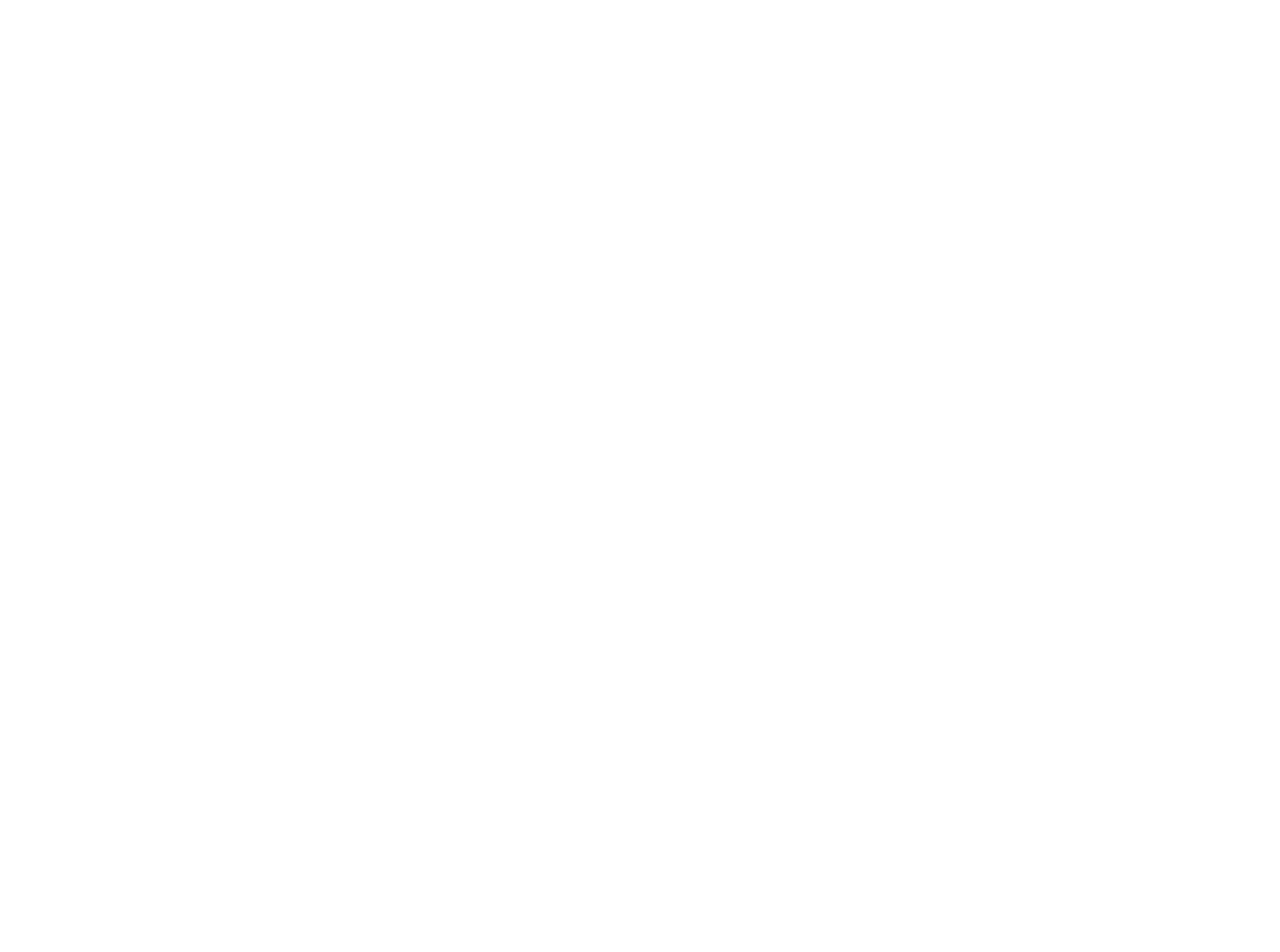
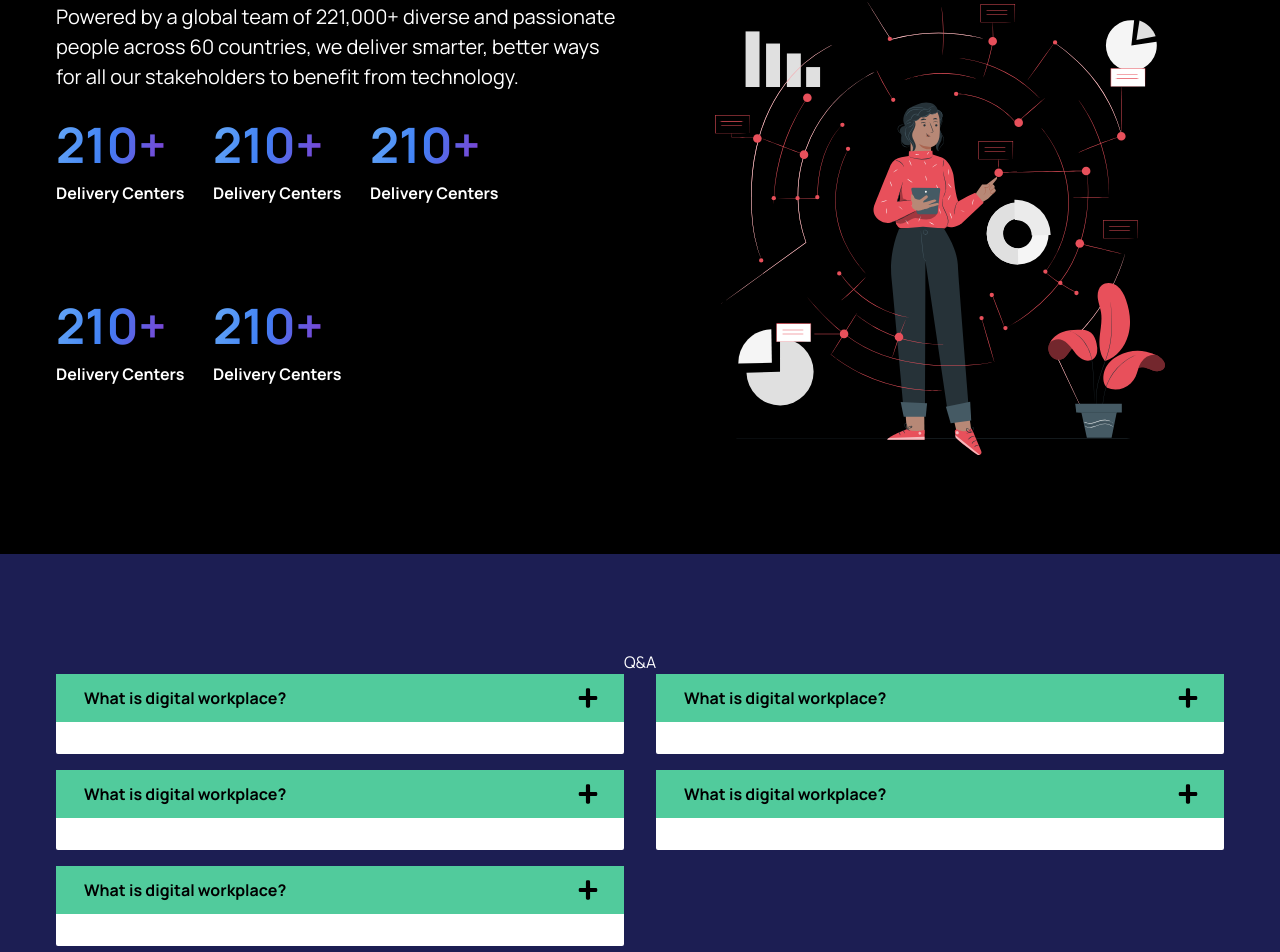
Before and after one commit to TanithFlory/aether-byte, a Next.js app: page /web-development in a window 1280 px wide. Shown: the part 2256-3208 px from the top of the page. Before the commit the page ends 2162 px from the top, so only its background shows below. Built offline with nearby package versions, Linux system fonts and the light colour scheme.

Commit message:
qna section

```diff
--- a/src/app/Components/Carousel/Carousel.tsx
+++ b/src/app/Components/Carousel/Carousel.tsx
@@ -44,7 +44,7 @@
   }
 
   return (
-    <SectionWrapper className="text-black">
+    <SectionWrapper className="text-black py-24">
       <div className="max-w-[1200px] mx-auto relative overflow-hidden">
         <div>Title</div>
         <div style={{ width: `${dimensions.container}px` }}>
--- a/src/app/Components/Faq/Faq.tsx
+++ b/src/app/Components/Faq/Faq.tsx
@@ -11,10 +11,8 @@
           <h2 className="text-fs-600 font-bold">Frequently asked questions</h2>
         </div>
         <div className="max-w-[843px]">
-          {faqData.map(({ question, answer, id }) => {
-            return (
-              <FaqCard key={id} question={question} id={id} answer={answer} />
-            );
+          {faqData.map((item) => {
+            return <FaqCard key={item.id} {...item} length={faqData.length} />;
           })}
         </div>
       </WrapperDiv>
--- a/src/app/Components/Faq/FaqCard.tsx
+++ b/src/app/Components/Faq/FaqCard.tsx
@@ -4,14 +4,15 @@
   question: string;
   answer: string;
   id: number;
+  length: number;
 }
 
-function FaqCard({ question, answer, id }: IProps) {
+function FaqCard({ question, answer, id, length }: IProps) {
   const [expand, setExpand] = useState(false);
   return (
     <div
       className={`pb-4 mb-4 border-b-[#808080] ${
-        id < 5 ? "border-b-[1px]" : ""
+        id < length ? "border-b-[1px]" : ""
       }`}
     >
       <div
@@ -21,12 +22,8 @@
         onClick={() => setExpand((prev) => !prev)}
       >
         <div className="flex">
-          <div className="text-fs-400 font-bold">
-            0{id}
-          </div>
-          <div className="text-fs-400 font-bold px-10">
-            {question}
-          </div>
+          <div className="text-fs-400 font-bold">0{id}</div>
+          <div className="text-fs-400 font-bold px-10">{question}</div>
         </div>
         <div
           className={`scale-150 transition-transform duration-500 ease-in-out ${
--- /dev/null
+++ b/src/app/Components/QnA/QnA.tsx
@@ -0,0 +1,47 @@
+import { SectionWrapper, WrapperDiv } from "@/app/Utils/Wrappers";
+import QnACard from "./QnACard";
+
+type FaqCard = {
+  question: string;
+  answer: string;
+};
+
+interface IProps {
+  qnaCards: FaqCard[];
+}
+
+function QnA({ qnaCards }: IProps) {
+  console.log(
+    0,
+    Math.round(qnaCards.length / 2),
+    Math.round(qnaCards.length / 2),
+    qnaCards.length
+  );
+  return (
+    <SectionWrapper className="text-white bg-primary">
+      <WrapperDiv>
+        <div>
+          <h2>Q&A</h2>
+        </div>
+        <div className="flex max-md:flex-wrap">
+          <div className="px-4">
+            {qnaCards
+              .slice(0, Math.round(qnaCards.length / 2))
+              .map((item, index) => {
+                return <QnACard {...item} key={index} />;
+              })}
+          </div>
+          <div className="px-4">
+            {qnaCards
+              .slice(Math.round(qnaCards.length / 2), qnaCards.length)
+              .map((item, index) => {
+                return <QnACard {...item} key={index} />;
+              })}
+          </div>
+        </div>
+      </WrapperDiv>
+    </SectionWrapper>
+  );
+}
+
+export default QnA;
--- /dev/null
+++ b/src/app/Components/QnA/QnACard.tsx
@@ -0,0 +1,43 @@
+"use client";
+
+import { useState } from "react";
+import { AiOutlinePlus } from "react-icons/ai";
+
+interface IProps {
+  question: string;
+  answer: string;
+}
+
+function QnACard({ question, answer }: IProps) {
+  const [expand, setExpand] = useState(false);
+  return (
+    <div className="mb-4 border-b-[#808080] bg-white text-black  rounded-sm h-max">
+      <div
+        className={`flex items-center justify-between cursor-pointer hover:text-lightGreen ${
+          expand ? "text-lightGreen" : ""
+        }`}
+        onClick={() => setExpand((prev) => !prev)}
+      >
+        <div className="flex py-3 px-7 w-full justify-between items-center bg-lightGreen text-black">
+          <div className="text-fs-200 font-bold">{question}</div>
+          <div
+            className={`scale-150 transition-transform duration-500 ease-in-out ${
+              expand ? "rotate-[135deg]" : ""
+            }`}
+          >
+            <AiOutlinePlus className="stroke-[10%]" />
+          </div>
+        </div>
+      </div>
+      <div
+        className={`px-8 py-4 grid-transition font-bold grid grid-rows-[0fr] ${
+          expand ? "grid-rows-[1fr]" : ""
+        }`}
+      >
+        <p className="text-fs-200 font-light overflow-hidden">{answer}</p>
+      </div>
+    </div>
+  );
+}
+
+export default QnACard;
--- a/src/app/Components/WorkStats/WorkStats.tsx
+++ b/src/app/Components/WorkStats/WorkStats.tsx
@@ -1,9 +1,36 @@
 import { SectionWrapper, WrapperDiv } from "@/app/Utils/Wrappers";
-function WorkStats() {
+import images from "@/app/Constants/images";
+import Image from "next/image";
+interface stat {
+  count: string;
+  countName: string;
+}
+interface IProps {
+  stats: stat[];
+  title: string;
+}
+function WorkStats({ title, stats }: IProps) {
   return (
-    <SectionWrapper className="bg-primary">
-      <WrapperDiv>
-
+    <SectionWrapper className="bg-black">
+      <WrapperDiv className="max-md:flex-col-reverse max-md:items-center">
+        <div className="basis-[50%] max-w-[50%] px-4">
+          <h2 className="text-fs-300 mb-4">{title}</h2>
+          <div className="flex flex-wrap gap-3">
+            {stats.map(({ count, countName }, index) => {
+              return (
+                <div className="h-[145px] w-[145px] mb-6">
+                  <h2 className="text-fs-700 font-bold gradient-text">
+                    {count}
+                  </h2>
+                  <h2 className="text-fs-200 font-bold">{countName}</h2>
+                </div>
+              );
+            })}
+          </div>
+        </div>
+        <div className="basis-[50%] max-w-[50%] px-4">
+          <Image src={images.workStats} alt="work-stats-img"  className="mx-auto"/>
+        </div>
       </WrapperDiv>
     </SectionWrapper>
   );
--- a/src/app/Constants/images.ts
+++ b/src/app/Constants/images.ts
@@ -15,6 +15,7 @@
 import banking3 from "../assets/banking3.webp";
 import banking4 from "../assets/banking4.webp";
 import banking5 from "../assets/banking5.webp";
+import workStats from "../assets/work_stats.svg";
 import { StaticImageData } from "next/image";
 
 interface Image {
@@ -39,6 +40,7 @@
   banking3,
   banking4,
   banking5,
+  workStats,
 } as const;
 
 export default images;
--- a/src/app/globals.css
+++ b/src/app/globals.css
@@ -13,7 +13,7 @@
   --clr-l-green: #51cb9c;
   --clr-gray: #828282;
   --clr-purple: #5c1db9;
-  --clr-hover:#E3E6F3;
+  --clr-hover: #e3e6f3;
   --fs-100: clamp(0.69rem, calc(0.65rem + 0.19vw), 0.8rem);
   --fs-200: clamp(0.78rem, calc(0.7rem + 0.39vw), 1rem);
   --fs-300: clamp(0.88rem, calc(0.74rem + 0.65vw), 1.25rem);
@@ -34,7 +34,7 @@
 .grid-transition {
   transition: grid-template-rows 500ms;
 }
-.custom-navlink-hover{
+.custom-navlink-hover {
   transition: all 0.3s ease-in-out;
 }
 .custom-navlink-hover::after {
@@ -53,6 +53,33 @@
 .custom-navlink-hover:hover::after {
   opacity: 1;
 }
-.custom-navlink-hover:hover ul{
+.custom-navlink-hover:hover ul {
   opacity: 1;
 }
+
+.gradient-text {
+  background: -webkit-linear-gradient(
+    342.79deg,
+    #7abef7 -17.3%,
+    #4080f5 37.41%,
+    #7747d5 71.49%,
+    #572ac2 99.4%
+  );
+  background: -o-linear-gradient(
+    342.79deg,
+    #7abef7 -17.3%,
+    #4080f5 37.41%,
+    #7747d5 71.49%,
+    #572ac2 99.4%
+  );
+  background: linear-gradient(
+    107.21deg,
+    #7abef7 -17.3%,
+    #4080f5 37.41%,
+    #7747d5 71.49%,
+    #572ac2 99.4%
+  );
+  -webkit-background-clip: text;
+  background-clip: text;
+  -webkit-text-fill-color: transparent;
+}
--- a/src/app/web-development/page.tsx
+++ b/src/app/web-development/page.tsx
@@ -2,6 +2,7 @@
 import ArticleOverview from "../Components/ArticleOverview/ArticleOverview";
 import Carousel from "../Components/Carousel/Carousel";
 import OpacityCarousel from "../Components/OpacityCarousel/OpacityCarousel";
+import QnA from "../Components/QnA/QnA";
 import WorkStats from "../Components/WorkStats/WorkStats";
 import webDevelopmentData from "./page.data";
 
@@ -27,6 +28,35 @@
           { count: "210+", countName: "Delivery Centers" },
         ]}
       />
+      <QnA
+        qnaCards={[
+          {
+            question: "What is digital workplace?",
+            answer:
+              "Gartner defines Digital Workplace as one that enables new, more effective ways of working; raises employee engagement and agility; and exploits consumer-oriented styles and technologies.",
+          },
+          {
+            question: "What is digital workplace?",
+            answer:
+              "Gartner defines Digital Workplace as one that enables new, more effective ways of working; raises employee engagement and agility; and exploits consumer-oriented styles and technologies.",
+          },
+          {
+            question: "What is digital workplace?",
+            answer:
+              "Gartner defines Digital Workplace as one that enables new, more effective ways of working; raises employee engagement and agility; and exploits consumer-oriented styles and technologies.",
+          },
+          {
+            question: "What is digital workplace?",
+            answer:
+              "Gartner defines Digital Workplace as one that enables new, more effective ways of working; raises employee engagement and agility; and exploits consumer-oriented styles and technologies.",
+          },
+          {
+            question: "What is digital workplace?",
+            answer:
+              "Gartner defines Digital Workplace as one that enables new, more effective ways of working; raises employee engagement and agility; and exploits consumer-oriented styles and technologies.",
+          },
+        ]}
+      />
     </section>
   );
 }
```
Also changed, not shown: src/app/assets/work_stats.svg (added).
